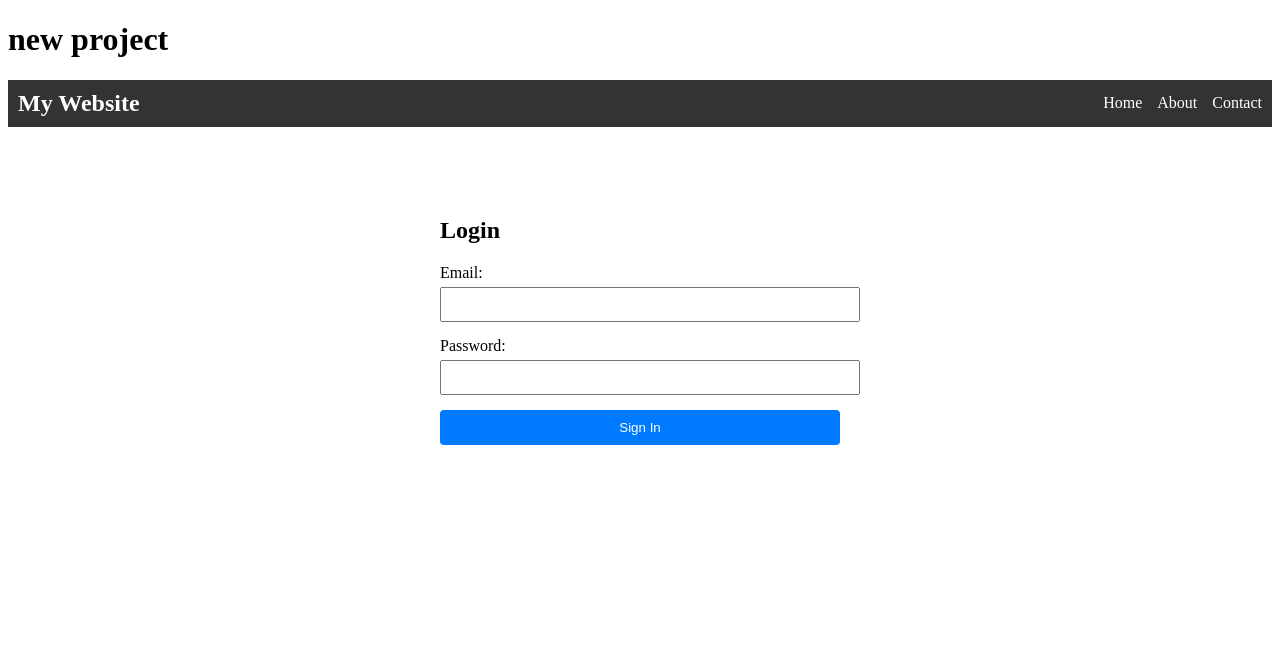
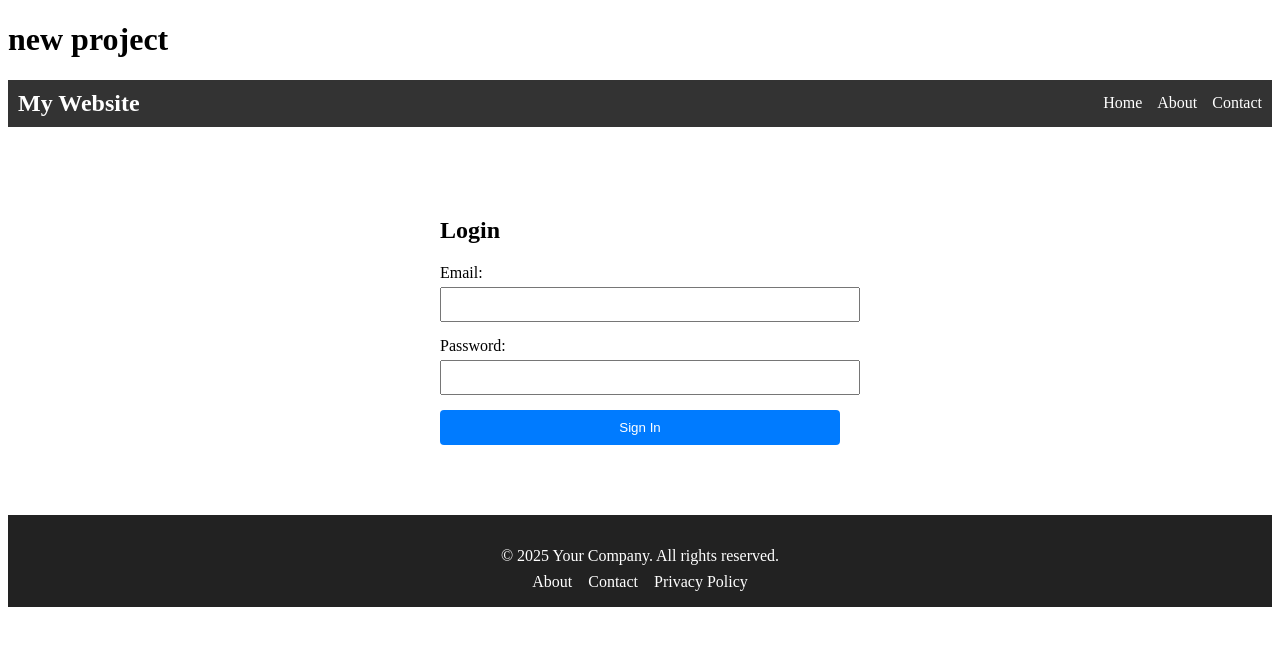
Before and after one commit to Tushar17733/OdooPractice, a React (Vite) app: page / in a window 1280 px wide. Shown: the top 646 px of the page. Built offline with nearby package versions, Linux system fonts and the light colour scheme.

Commit message:
Added footer

```diff
--- a/src/App.jsx
+++ b/src/App.jsx
@@ -1,3 +1,4 @@
+import Footer from "./Footer"
 import Login from "./Login"
 import Navbar from "./Navbar"
 
@@ -8,6 +9,7 @@ function App() {
        <h1>new project</h1>
        <Navbar/>
        <Login/>
+       <Footer/>
     </>
   )
 }
--- /dev/null
+++ b/src/Footer.jsx
@@ -0,0 +1,49 @@
+import React from "react";
+
+const Footer = () => {
+  return (
+    <footer style={styles.footer}>
+      <div style={styles.container}>
+        <p style={styles.text}>
+          &copy; {new Date().getFullYear()} Your Company. All rights reserved.
+        </p>
+        <div style={styles.links}>
+          <a href="/about" style={styles.link}>About</a>
+          <a href="/contact" style={styles.link}>Contact</a>
+          <a href="/privacy" style={styles.link}>Privacy Policy</a>
+        </div>
+      </div>
+    </footer>
+  );
+};
+
+const styles = {
+  footer: {
+    backgroundColor: "#222",
+    color: "#fff",
+    padding: "1rem 0",
+    marginTop: "auto",
+  },
+  container: {
+    width: "90%",
+    maxWidth: "1200px",
+    margin: "0 auto",
+    display: "flex",
+    flexDirection: "column",
+    alignItems: "center",
+    textAlign: "center",
+  },
+  text: {
+    marginBottom: "0.5rem",
+  },
+  links: {
+    display: "flex",
+    gap: "1rem",
+  },
+  link: {
+    color: "#fff",
+    textDecoration: "none",
+  },
+};
+
+export default Footer;
```
